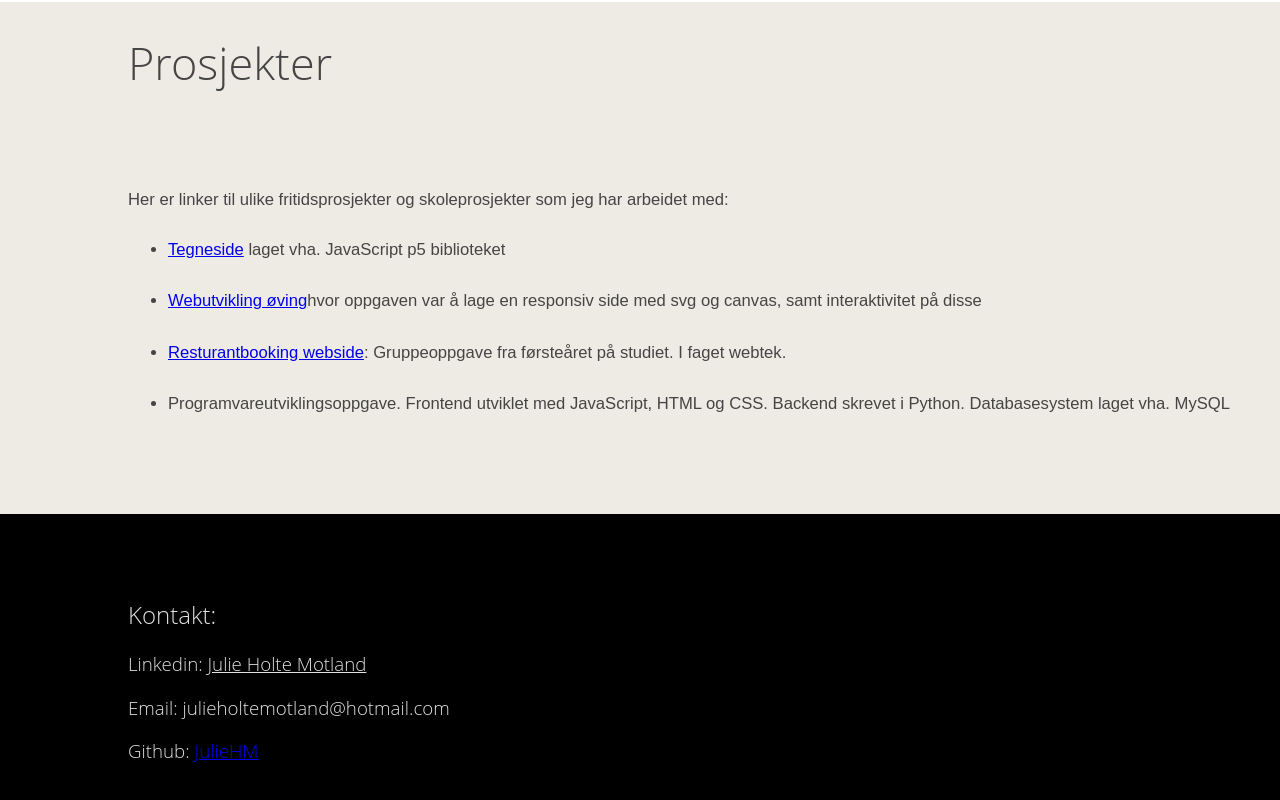
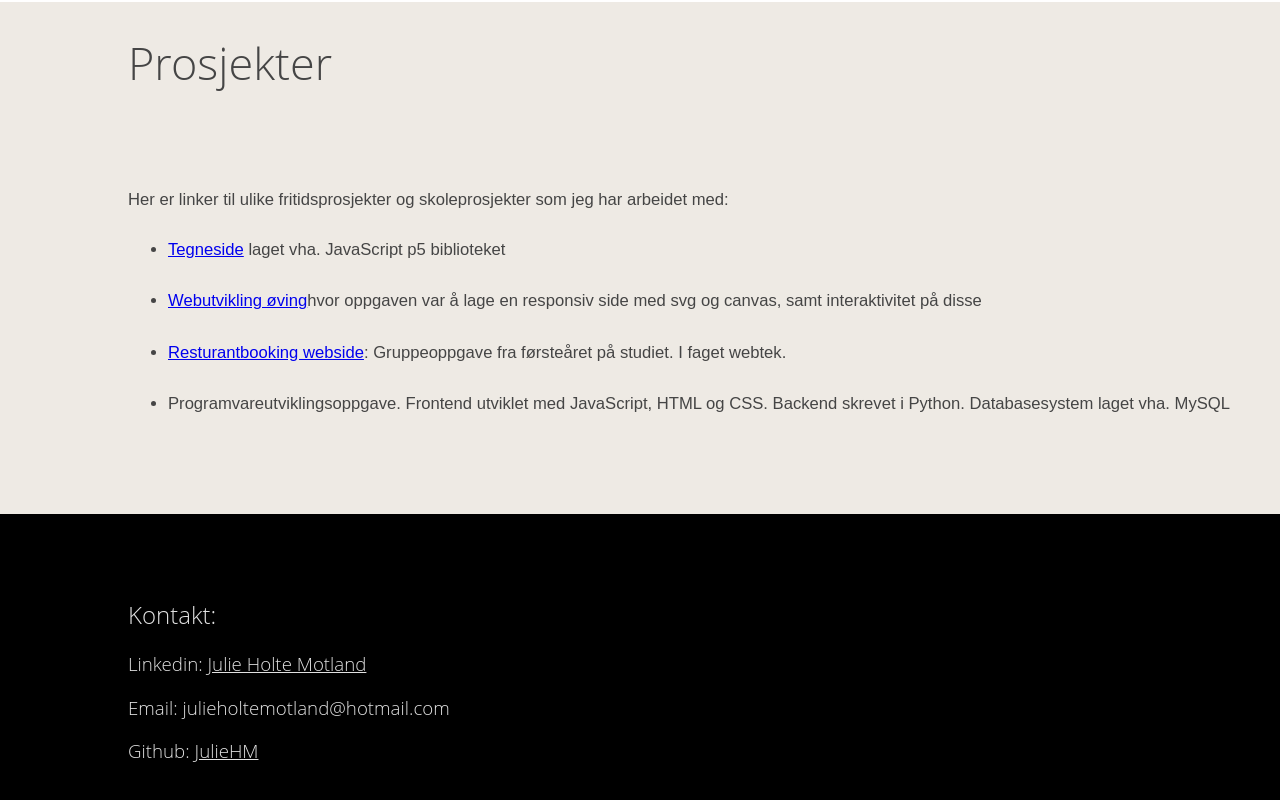
Before and after one commit to JulieHM/portfolio, a plain HTML site: page index.html in a window 1280 px wide. Shown: the part 1808-2608 px from the top of the page. Drawn offline with Linux system fonts and the light colour scheme.

Commit message:
Change color on link

```diff
--- a/index.html
+++ b/index.html
@@ -94,7 +94,11 @@
         <h3>Email: julieholtemotland@hotmail.com</h3>
         <h3>
           Github:
-          <a href="https://github.com/JulieHM?tab=repositories">JulieHM</a>
+          <a
+            href="https://github.com/JulieHM?tab=repositories"
+            style="color: rgb(225, 225, 225)"
+            >JulieHM</a
+          >
         </h3>
       </footer>
     </div>
```
